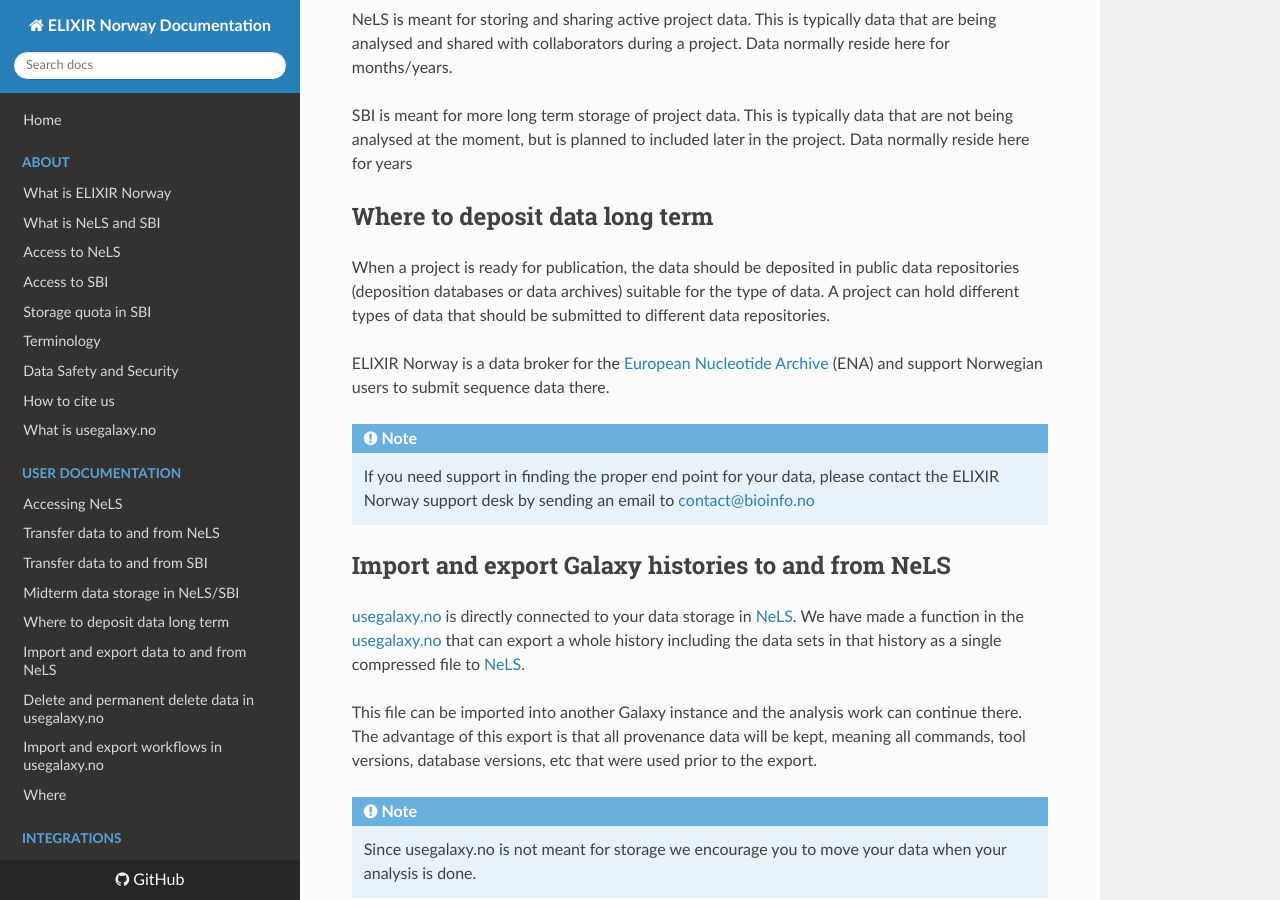
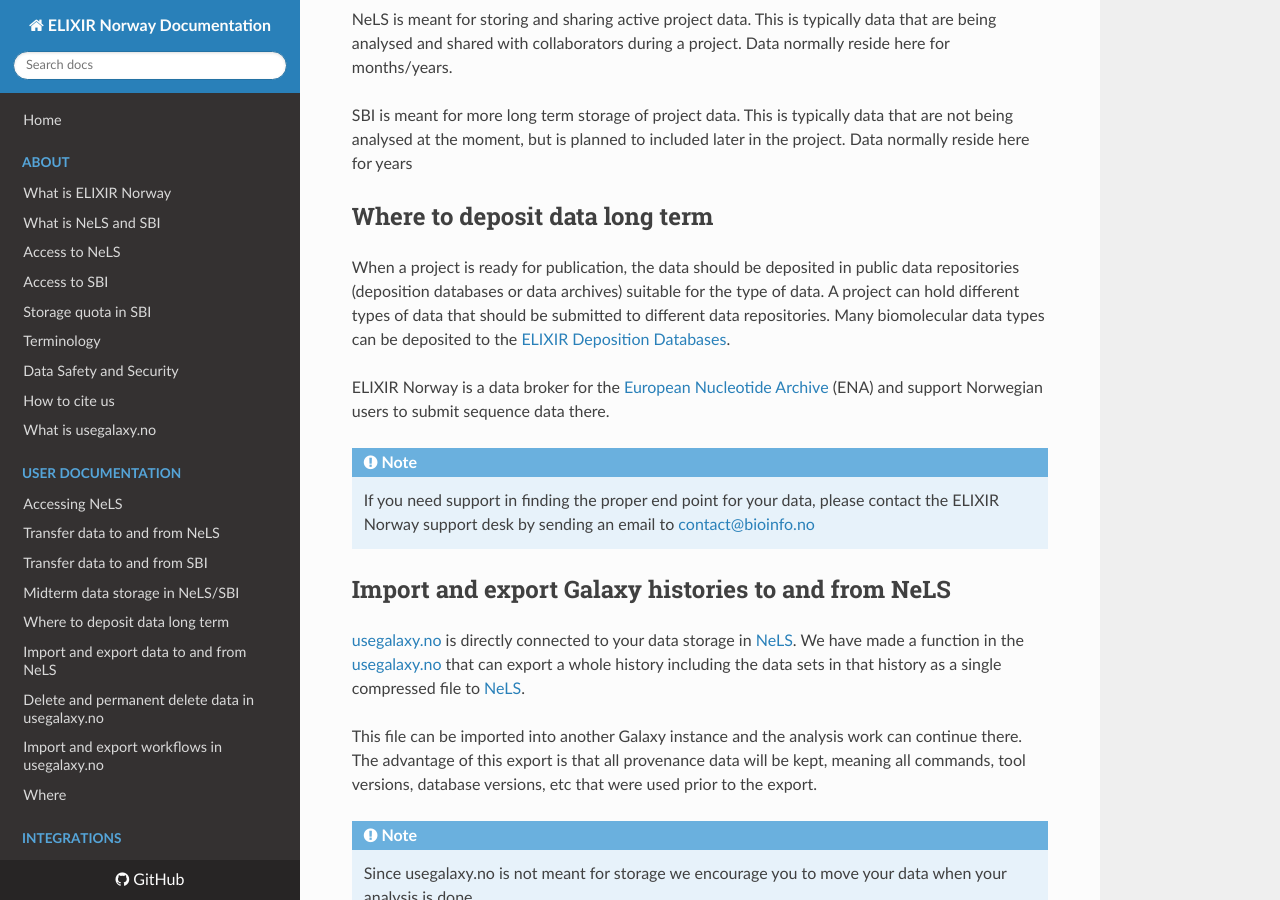
Before and after one commit to elixir-no-nels/nels-docs, an MkDocs documentation site: the page built from docs/user-doc.md, in a window 1280 px wide and 900 px high, scrolled down 7058 px. Built offline with MkDocs 1.6.1, drawn with Linux system fonts in a browser that asks for light colours; nearby versions of some CDN libraries.

Commit message:
Add EDD reference

```diff
--- a/docs/user-doc.md
+++ b/docs/user-doc.md
@@ -184,7 +184,7 @@
 SBI is meant for more long term storage of project data. This is typically data that are not being analysed at the moment, but is planned to included later in the project. Data normally reside here for years
 
 ## Where to deposit data long term
-When a project is ready for publication, the data should be deposited in public data repositories (deposition databases or data archives) suitable for the type of data. A project can hold different types of data that should be submitted to different data repositories.
+When a project is ready for publication, the data should be deposited in public data repositories (deposition databases or data archives) suitable for the type of data. A project can hold different types of data that should be submitted to different data repositories. Many biomolecular data types can be deposited to the [ELIXIR Deposition Databases](https://elixir-europe.org/platforms/data/elixir-deposition-databases).
 
 ELIXIR Norway is a data broker for the [European Nucleotide Archive](https://www.ebi.ac.uk/ena/browser/home) (ENA) and support Norwegian users to submit sequence data there.
 
```
